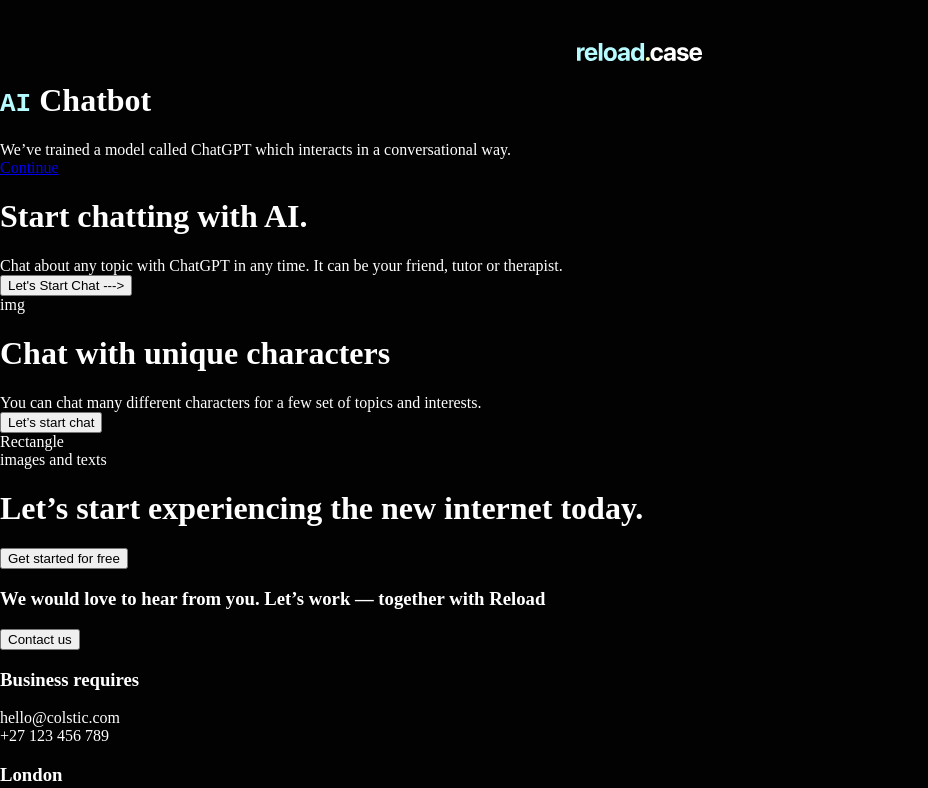
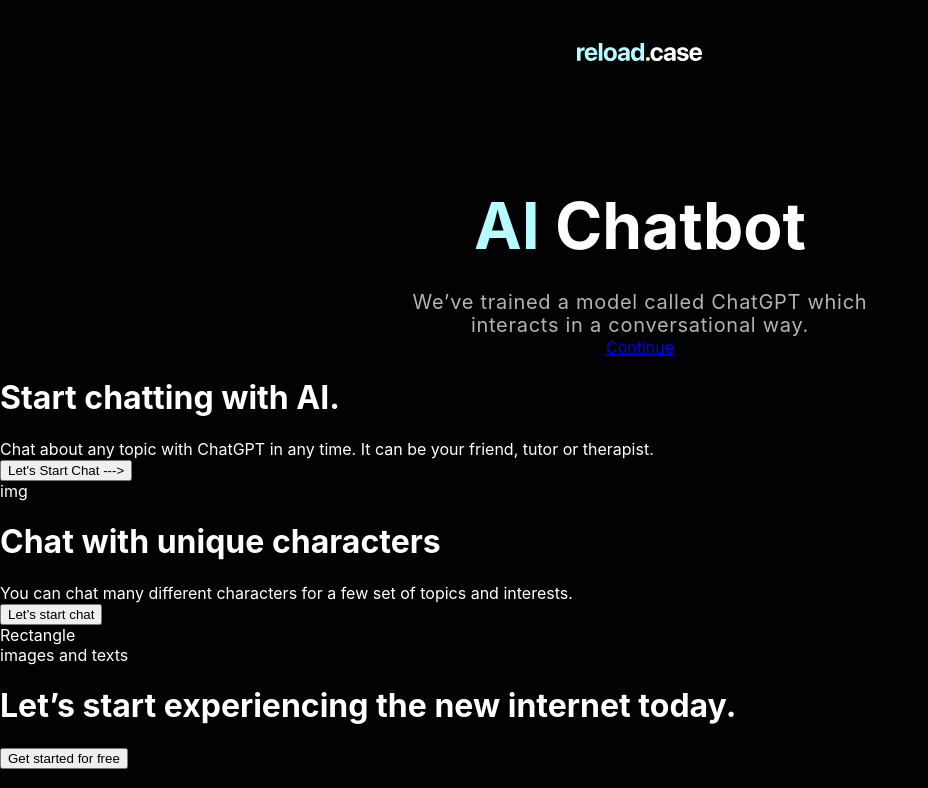
Before and after one commit to Enesmerdane/reload-case-study, a React (Create React App) app: page / in a window 1280 px wide. Shown: the top 788 px of the page, without its empty margins (0-928 px from the left). Built offline with nearby package versions, Linux system fonts and the light colour scheme.

Commit message:
homepage section 1 heading and description style added
homepage section 1 heading and description style added

```diff
--- a/src/App.css
+++ b/src/App.css
@@ -8,4 +8,5 @@
     width: 100%;
     background: #020202;
     color: #ffffff;
+    font-family: -apple-system, BlinkMacSystemFont, sans-serif;
 }
--- a/src/pages/home/index.tsx
+++ b/src/pages/home/index.tsx
@@ -10,10 +10,10 @@
                 <Logo classname="main-page__logo" />
             </header>
             <div className="section1">
-                <h1>
+                <div className="section1__heading">
                     <code>AI</code> Chatbot
-                </h1>
-                <div>
+                </div>
+                <div className="section1__description">
                     We’ve trained a model called ChatGPT which interacts in a
                     conversational way.
                 </div>
--- a/src/pages/home/module.index.css
+++ b/src/pages/home/module.index.css
@@ -7,12 +7,36 @@
     width: 7.81544rem;
     margin: auto;
     margin-top: 2.69rem;
+    margin-bottom: 8.19rem;
 }
 
 .section1 {
-    height: 100%
+    height: 100%;
+    display: flex;
+    flex-direction: column;
+    align-items: center;
+}
+
+.section1__heading {
+    font-size: 4rem;
+    font-weight: 700;
+    text-align: center;
+    line-height: 4.1875rem;
 }
 
 code {
+    font-family: inherit;
     color:#B6FBFF;
 }
+
+.section1__description {
+    color: rgba(255, 255, 255, 0.70);
+    text-align: center;
+    font-size: 1.25rem;
+    font-style: normal;
+    font-weight: 400;
+    width: 500px;
+    margin-top: 2rem;
+    line-height: 1.4375rem; /* 115% */
+    letter-spacing: 0.045rem;
+}
```
